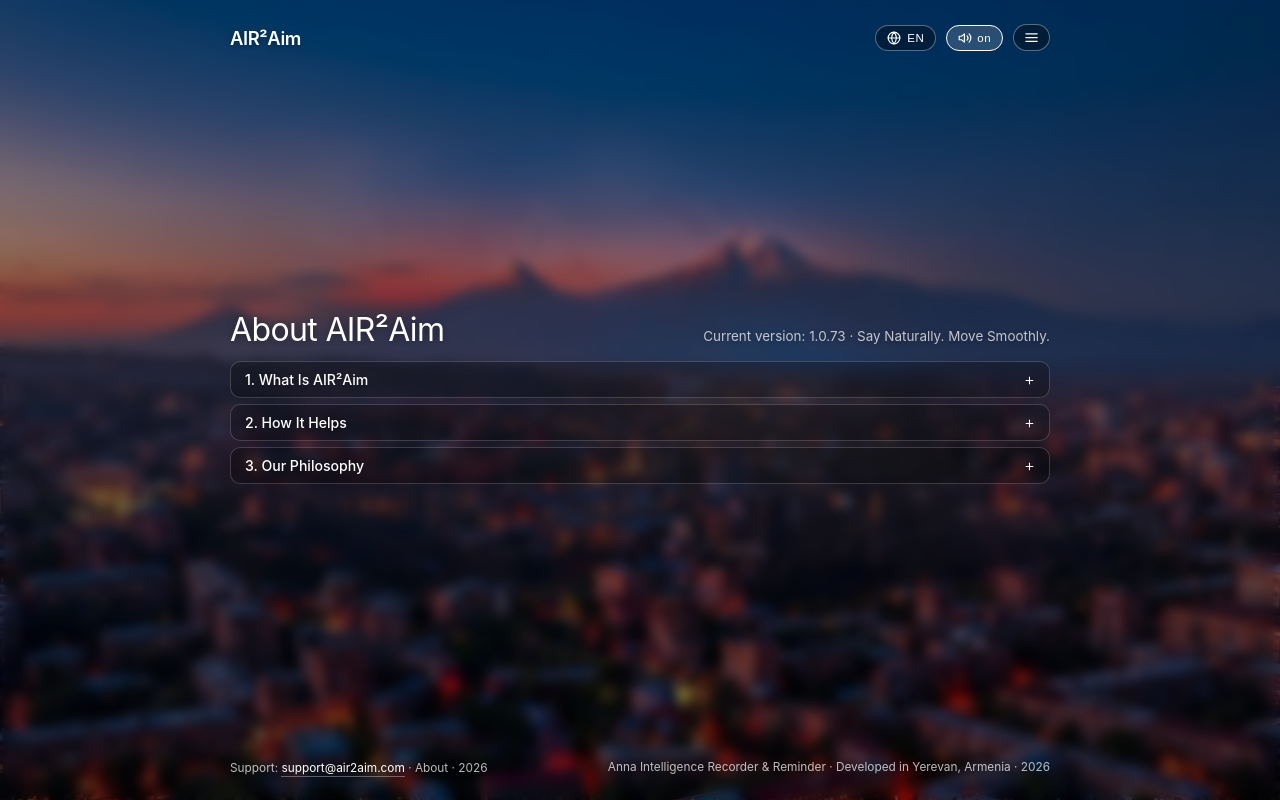
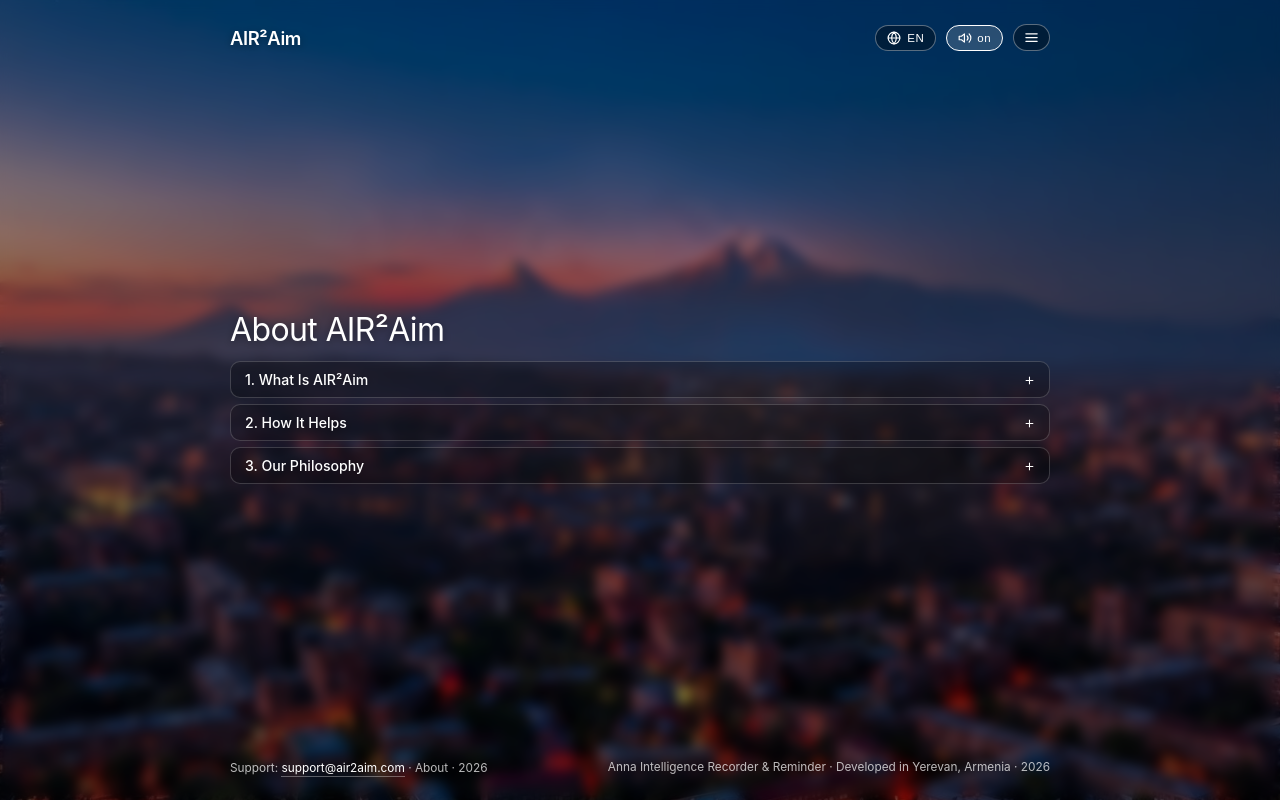
Before and after one commit to garrison9992/air2-website, a plain HTML site: page docs/about.html in a window 1280 px wide. Drawn offline with Linux system fonts and the light colour scheme.

Commit message:
Add files via upload

```diff
--- a/docs/about.html
+++ b/docs/about.html
@@ -291,6 +291,10 @@
             transition: border-color 0.28s ease, background-color 0.28s ease;
         }
 
+        .info-details:hover {
+            border-color: rgba(255, 255, 255, 0.34);
+        }
+
         .info-details.is-open {
             border-color: rgba(255, 255, 255, 0.42);
             background: rgba(0, 0, 0, 0.36);
@@ -443,7 +447,7 @@
         <div class="page-body">
             <div class="page-header-row">
                 <h2 id="pageTitle">About AIR²Aim</h2>
-                <p class="page-lead" id="pageLead">Current version: 1.0.73 · Say Naturally. Move Smoothly.</p>
+                <p class="page-lead" id="pageLead"></p>
             </div>
 
             <div class="accordion-section" id="accordionSection"></div>
@@ -468,7 +472,7 @@
                                 "label": "中文",
                                 "docTitle": "关于 — AIR²Aim",
                                 "heading": "关于 AIR²Aim",
-                                "lead": "当前版本：1.0.73 · Say Naturally. Move Smoothly.",
+                                "lead": "",
                                 "supportPrefix": "联系支持：",
                                 "footerBadge": "About · 2026",
                                 "items": [
@@ -499,7 +503,7 @@
                                 "label": "EN",
                                 "docTitle": "About — AIR²Aim",
                                 "heading": "About AIR²Aim",
-                                "lead": "Current version: 1.0.73 · Say Naturally. Move Smoothly.",
+                                "lead": "",
                                 "supportPrefix": "Support: ",
                                 "footerBadge": "About · 2026",
                                 "items": [
@@ -530,7 +534,7 @@
                                 "label": "RU",
                                 "docTitle": "О приложении — AIR²Aim",
                                 "heading": "О приложении AIR²Aim",
-                                "lead": "Текущая версия: 1.0.73 · Говорите естественно. Действуйте легко.",
+                                "lead": "",
                                 "supportPrefix": "Поддержка: ",
                                 "footerBadge": "About · 2026",
                                 "items": [
@@ -561,7 +565,7 @@
                                 "label": "FR",
                                 "docTitle": "À propos — AIR²Aim",
                                 "heading": "À propos d’AIR²Aim",
-                                "lead": "Version actuelle : 1.0.73 · Parlez naturellement. Agissez en toute simplicité.",
+                                "lead": "",
                                 "supportPrefix": "Support : ",
                                 "footerBadge": "About · 2026",
                                 "items": [
@@ -592,7 +596,7 @@
                                 "label": "ES",
                                 "docTitle": "Acerca de — AIR²Aim",
                                 "heading": "Acerca de AIR²Aim",
-                                "lead": "Versión actual: 1.0.73 · Habla con naturalidad. Avanza sin esfuerzo.",
+                                "lead": "",
                                 "supportPrefix": "Soporte: ",
                                 "footerBadge": "About · 2026",
                                 "items": [
@@ -731,6 +735,7 @@
 
             function setCardOpen(cardEl, shouldOpen) {
                 const detailEl = cardEl.querySelector('details');
+                if (!detailEl) return;
                 if (shouldOpen) {
                     detailEl.open = true;
                     cardEl.classList.add('is-open');
```
